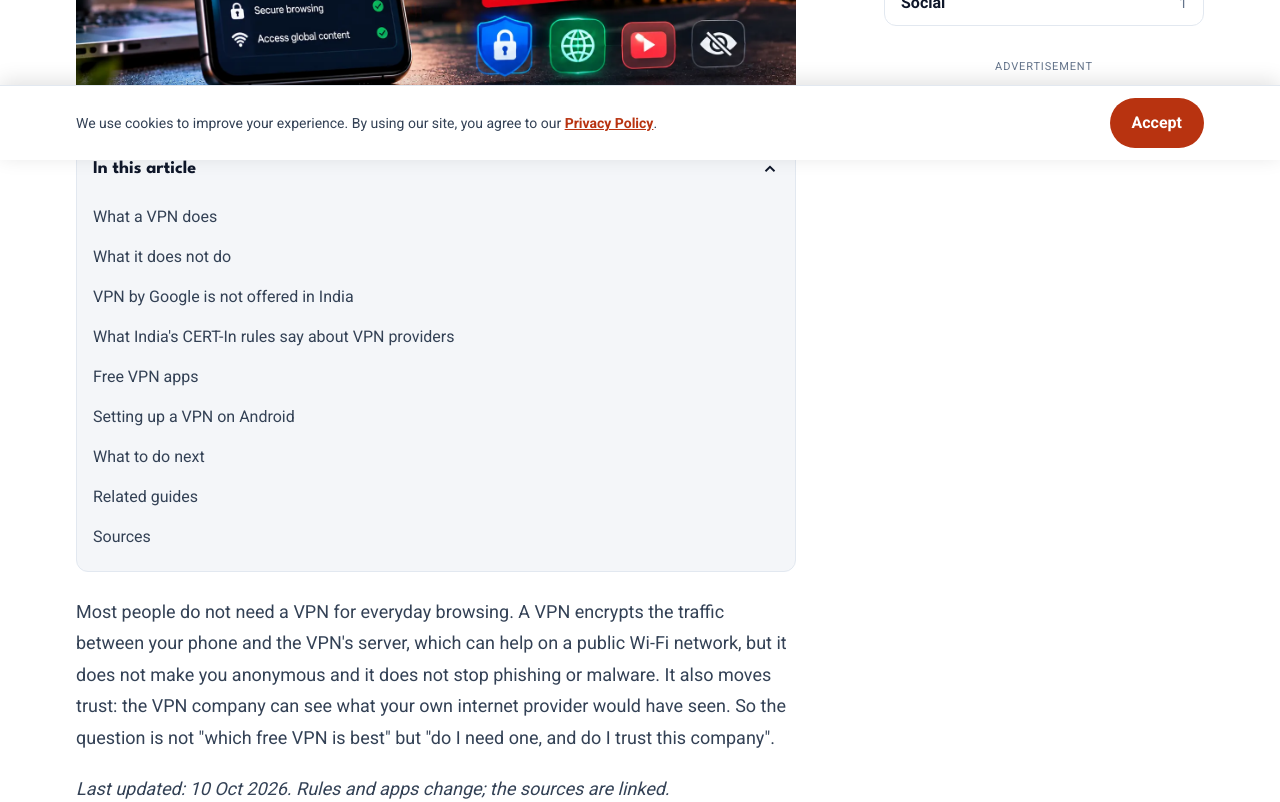
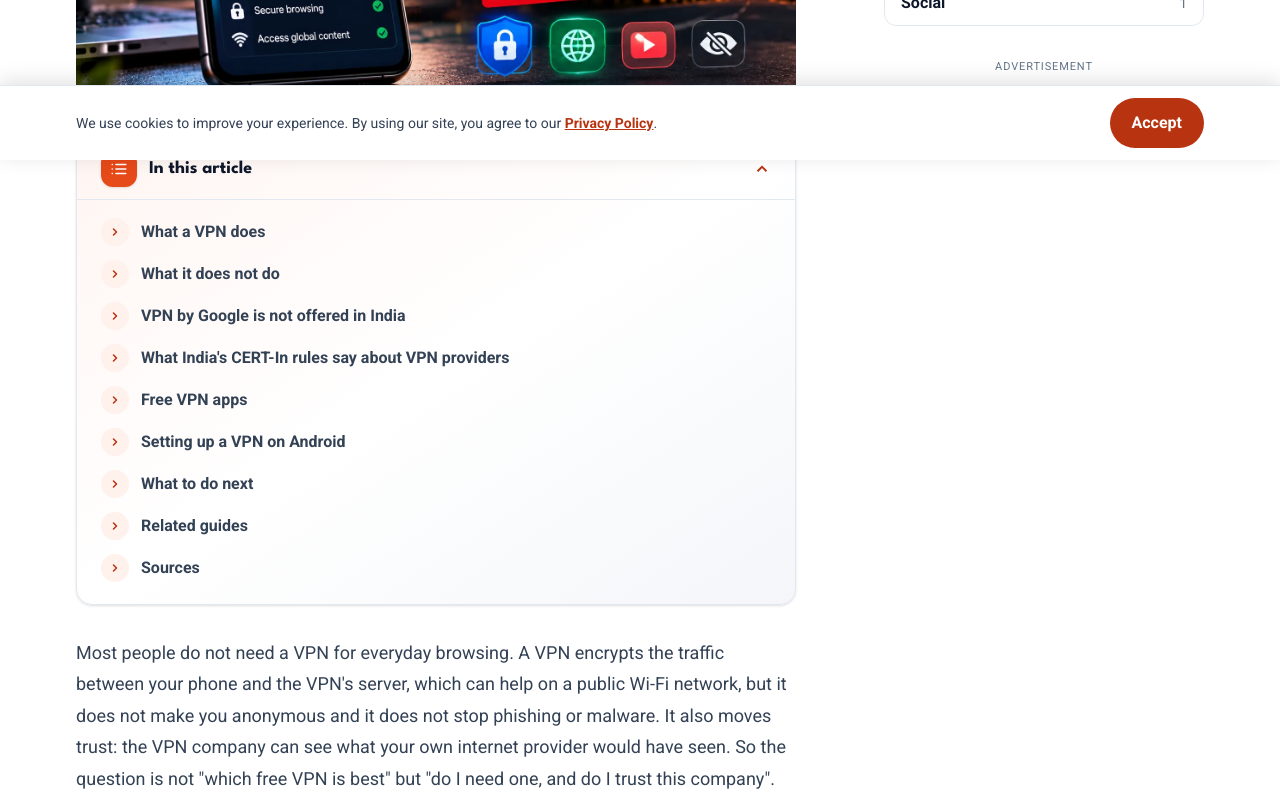
Before and after one commit to iamadityayogi07/trendswheel, a Next.js app: page /apps/best-free-vpn-apps-for-android-in-2025-fast-safe-secure in a window 1280 px wide. Shown: the part 640-1442 px from the top of the page. Built offline with nearby package versions, Linux system fonts and the light colour scheme.

Commit message:
Redesign In this article table of contents
Co-Authored-By: Claude Sonnet 5.5 <noreply@anthropic.com>

```diff
--- a/components/post/Toc.tsx
+++ b/components/post/Toc.tsx
@@ -1,25 +1,44 @@
 import type { TocItem } from '@/lib/post-html';
 
-/** Table of contents built from the post's h2/h3. Native <details>: collapsed on mobile, open on desktop via CSS. */
+/** Table of contents built from the post's h2/h3. Native <details>, open by default; links are plain anchors. */
 export default function Toc({ items }: { items: TocItem[] }) {
   if (items.length < 3) return null;
   return (
-    <nav aria-label="Table of contents" className="my-6 rounded-xl border border-line bg-surface-2 p-4">
-      <details className="group lg:open:block" open>
-        <summary className="flex min-h-11 items-center justify-between font-display text-lg font-bold">
-          In this article
-          <svg className="chev" width="18" height="18" viewBox="0 0 24 24" fill="none" stroke="currentColor" strokeWidth="2.5" aria-hidden="true">
+    <nav aria-label="Table of contents" className="my-8 overflow-hidden rounded-2xl border border-line bg-gradient-to-br from-brand-soft/70 via-white to-surface-2 shadow-sm">
+      <details className="group" open>
+        <summary className="flex min-h-14 cursor-pointer items-center justify-between gap-3 px-5 py-3 font-display text-lg font-bold sm:px-6">
+          <span className="flex items-center gap-3">
+            <span className="flex size-9 items-center justify-center rounded-xl bg-brand text-white shadow-sm" aria-hidden="true">
+              <svg width="18" height="18" viewBox="0 0 24 24" fill="none" stroke="currentColor" strokeWidth="2.2" strokeLinecap="round">
+                <path d="M8 6h13M8 12h13M8 18h13M3 6h.01M3 12h.01M3 18h.01" />
+              </svg>
+            </span>
+            In this article
+          </span>
+          <svg className="chev text-brand-strong" width="18" height="18" viewBox="0 0 24 24" fill="none" stroke="currentColor" strokeWidth="2.5" aria-hidden="true">
             <path d="m6 9 6 6 6-6" />
           </svg>
         </summary>
-        <ol className="mt-2 space-y-1">
-          {items.map((t) => (
-            <li key={t.id} className={t.level === 3 ? 'pl-5' : ''}>
-              <a href={`#${t.id}`} className="inline-flex min-h-9 items-center text-ink-2 no-underline hover:text-brand-strong hover:underline">
-                {t.text}
-              </a>
-            </li>
-          ))}
+        <ol className="space-y-0.5 border-t border-line px-3 pb-4 pt-3 sm:px-4">
+          {items.map((t) => {
+            const top = t.level !== 3;
+            return (
+              <li key={t.id} className={top ? '' : 'pl-11'}>
+                <a href={`#${t.id}`} className="group/item flex min-h-10 items-center gap-3 rounded-lg px-2 py-1.5 text-ink-2 no-underline transition hover:bg-white hover:text-brand-strong hover:shadow-sm">
+                  {top ? (
+                    <span className="flex size-7 shrink-0 items-center justify-center rounded-full bg-brand-soft text-xs font-bold text-brand-strong transition group-hover/item:bg-brand group-hover/item:text-white" aria-hidden="true">
+                      <svg width="12" height="12" viewBox="0 0 24 24" fill="none" stroke="currentColor" strokeWidth="3" strokeLinecap="round" strokeLinejoin="round">
+                        <path d="m9 6 6 6-6 6" />
+                      </svg>
+                    </span>
+                  ) : (
+                    <span className="size-1.5 shrink-0 rounded-full bg-brand/40 transition group-hover/item:bg-brand" aria-hidden="true" />
+                  )}
+                  <span className={top ? 'font-semibold' : 'text-[0.95rem]'}>{t.text}</span>
+                </a>
+              </li>
+            );
+          })}
         </ol>
       </details>
     </nav>
```
